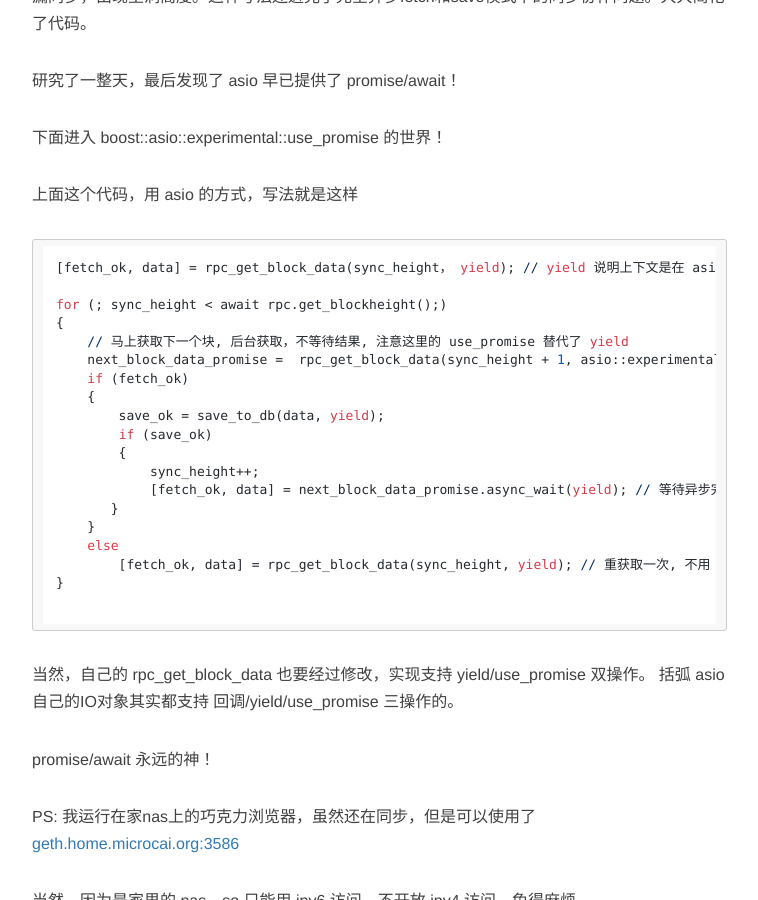
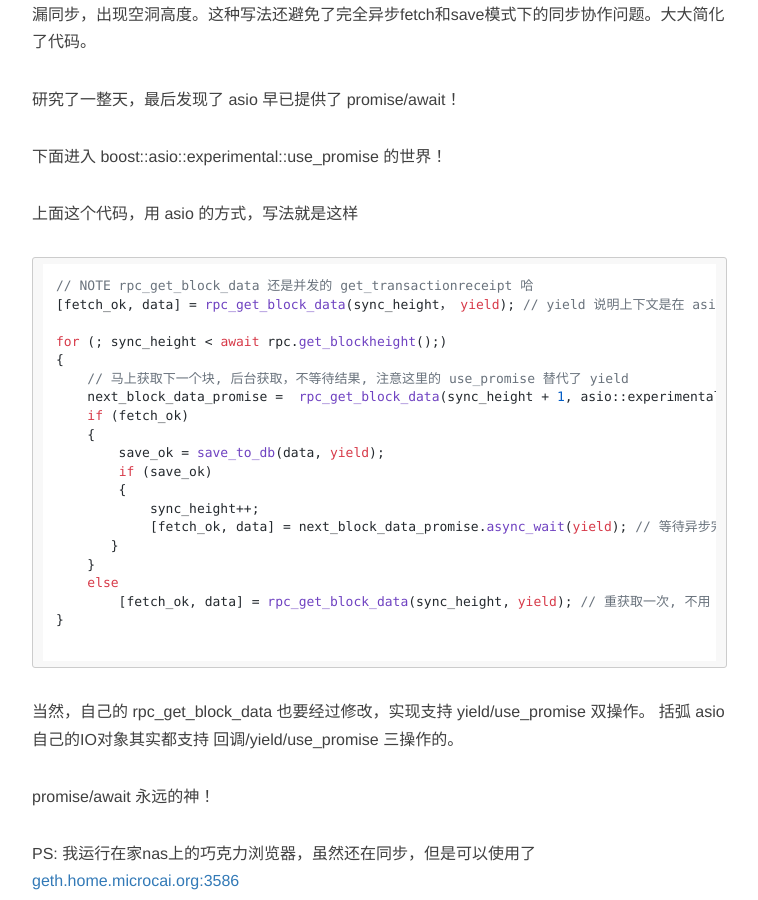
Before and after one commit to microcai/microcai.github.io, a Jekyll site: the page built from _posts/2022-02-04-asio-promise-yyds.md, in a window 1280 px wide and 900 px high, scrolled down 3478 px. Shown: the whole window, without its empty margins (239-997 px from the left). Built offline with Jekyll 4.4.1, drawn with Linux system fonts in a browser that asks for light colours; nearby versions of some CDN libraries; comment, search, counter and statistics services are not loaded; some of the changed text lies outside the part shown.

Commit message:
(⊙﹏⊙)

````diff
--- a/_posts/2022-02-04-asio-promise-yyds.md
+++ b/_posts/2022-02-04-asio-promise-yyds.md
@@ -12,15 +12,15 @@ tags:   [asio, promise, c++20]
 于是寻找更快的客户端。找到了 erigon。erigon 号称2天完成 archive 节点同步。
 结果牛逼是吹大了啊。最后耗费了10天完成了同步。
 
-geth 在同步的时候， rpc 是可用的，geth 同步到哪里， eth_getBlockNumber 返回的高度就是哪里。
+geth 在同步的时候， rpc 是可用的，geth 同步到哪里， eth\_getBlockNumber 返回的高度就是哪里。
 因此在同步的时候，我也开始同步巧克力浏览器的数据了。
 
-巧克力浏览器是通过 eth_getblockbynumber 和 eth_gettransactionreceipt 把所有的交易数据都存入自己的数据库实现的。虽然其实可以等用户浏览到那个块再通过 rpc 获取数据，但是这样轻模式就没有检索功能了。所以还是需要解析所有的交易存入自己的数据库。
+巧克力浏览器是通过 eth\_getblockbynumber 和 eth\_gettransactionreceipt 把所有的交易数据都存入自己的数据库实现的。虽然其实可以等用户浏览到那个块再通过 rpc 获取数据，但是这样轻模式就没有检索功能了。所以还是需要解析所有的交易存入自己的数据库。
 
 最终放弃 geth 二改用 erigon 的时候，巧克力浏览器才同步到一百多万的高度，就被迫停止了。
 
-因为 erigon 只有完成同步，才会更新 eth_getBlockNumber 返回的高度。他同步的方式是先下载所有的块，然后执行，让后更新state数据，然后更新 rpc 接口的数据，然后获取最新高度，然后把落下的全下载回来，然后执行，让后更新state数据，然后更新 rpc 接口的数据，然后获取最新高度，然后把落下的全下载回来，然后执行，让后更新state数据，然后更新 rpc 接口的数据，然后获取最新高度...... 直到最后每次批处理的块只有1个，就算同步彻底完成。
-如果 eth_getBlockNumber 一直返回 0 高度，我的浏览器就没法同步了，于是只能等。
+因为 erigon 只有完成同步，才会更新 eth\_getBlockNumber 返回的高度。他同步的方式是先下载所有的块，然后执行，让后更新state数据，然后更新 rpc 接口的数据，然后获取最新高度，然后把落下的全下载回来，然后执行，让后更新state数据，然后更新 rpc 接口的数据，然后获取最新高度，然后把落下的全下载回来，然后执行，让后更新state数据，然后更新 rpc 接口的数据，然后获取最新高度...... 直到最后每次批处理的块只有1个，就算同步彻底完成。
+如果 eth\_getBlockNumber 一直返回 0 高度，我的浏览器就没法同步了，于是只能等。
 
 问题是，他第一次的批量的时候，就试图从 0 一直批量执行到 1401万高度。结果，执行了10天才批量执行完。这一等就是十天, 等到了除夕前一天啊。执行完毕后，就再次落后十万高度了，于是进入第二次批处理。_因为我在机械盘上运行 erigon，因此 erigon 最后会永远落后几百到几千个高度，不过这个是后话，第一次批处理完成后，我的浏览器又可以开起来同步了_
 
@@ -28,19 +28,19 @@ geth 在同步的时候， rpc 是可用的，geth 同步到哪里， eth_getBlo
 
 因为，按同步速度估算，可没法10天完成巧克力浏览器的同步。大约需要20天，而且 ETA 在增加！最后可能达到了三年之久。为啥我能提前知道eta在增加呢？因为我观察到，同步空快很快，同步内部有交易的块就慢下来了。早期空块多，但是后期基本都是满块。满块的同步速度低到令人发指的超过数秒！
 
-经过研究发现，速度是慢在了 gettransactionreceipt 上。这个接口对未缓存的交易返回速度需要数百毫秒。_第二次调用其实几个毫秒就返回了._
+经过研究发现，速度是慢在了 get\_transactionreceipt 上。这个接口对未缓存的交易返回速度需要数百毫秒。_第二次调用其实几个毫秒就返回了._
 而巧克力浏览器访问的都是数年前的交易，都是属于 old data。因此每次调用它都要等待几百毫秒。
 如果一个块里有个一百个交易，同步速度就惊人的 slow down 了。
 
-如果把gettransactionreceipt的调用并发化呢？
+如果把get\_transactionreceipt的调用并发化呢？
 
 大过年的，大家在看春晚，我却在敲代码。在改进巧克力浏览器的同步速度。完成批量同步，需要对原来的代码进行2个改进，第一个改进，是让原来的 jsonrpc 接口支持 pipelining，其次是实现 *等待所有协程完成* 的一个 asio 协程工具。虽然用在线程上此类的工具汗牛充栋，但是用在asio的协程上的工具可是 non-exist的。
-有了这2个工具，只要把原来 for each transaction ; do get_transactioreceipt ; done 的代码，改成一次创建所有的协程去 get_transactioreceipt . 然后等待协程返回然后收集结果。 基本上就是 c++ 版的 asyncjs 里的并发 map 操作。
+有了这2个工具，只要把原来 for each transaction ; do get\_transactioreceipt ; done 的代码，改成一次创建所有的协程去 get\_transactioreceipt . 然后等待协程返回然后收集结果。 基本上就是 c++ 版的 asyncjs 里的并发 map 操作。
 
-原来的 jsonrpc client，采取的做法是  async_write 后 async_read (当然是带 yield 的协程版），这样每次只能等待 rpc 返回后才能发起下一个 rpc 调用。
-如果不改进 这个客户端类的代码，就只能被迫使用连接池才能并发调用 get_transactioreceipt 了。因此改进了这个 rpc 对象的代码， 可以在多个协程里并发的调用 jsonrpc.async_req(params, yield);
+原来的 jsonrpc client，采取的做法是  async\_write 后 async\_read (当然是带 yield 的协程版），这样每次只能等待 rpc 返回后才能发起下一个 rpc 调用。
+如果不改进 这个客户端类的代码，就只能被迫使用连接池才能并发调用 get\_transactioreceipt 了。因此改进了这个 rpc 对象的代码， 可以在多个协程里并发的调用 jsonrpc.async\_req(params, yield);
 
-并发 get_transactioreceipt 的版本上线后，同步速度一下子就改进了！块里交易量的多寡，对同步速度的影响就小下来了。当然是不能指望它毫无影响的 _:)_。
+并发 get\_transactioreceipt 的版本上线后，同步速度一下子就改进了！块里交易量的多寡，对同步速度的影响就小下来了。当然是不能指望它毫无影响的 _:)_。
 
 这样就过了一个愉快的除夕和新年。
 
@@ -79,6 +79,7 @@ save_block
 这个时候，我很怀念 nodejs 的 promise/await ， 如果有 promise 就好了，我的代码可以改成这样。
 
 ```
+// NOTE rpc_get_block_data 还是并发的 get_transactionreceipt 哈
 [fetch_ok, data] = await rpc_get_block_data(sync_height)
 
 for (; sync_height < await rpc.get_blockheight();)
@@ -109,6 +110,7 @@ for (; sync_height < await rpc.get_blockheight();)
 上面这个代码，用 asio 的方式，写法就是这样
 
 ```
+// NOTE rpc_get_block_data 还是并发的 get_transactionreceipt 哈
 [fetch_ok, data] = rpc_get_block_data(sync_height， yield); // yield 说明上下文是在 asio::spawn 开启的协程里
 
 for (; sync_height < await rpc.get_blockheight();)
@@ -130,7 +132,7 @@ for (; sync_height < await rpc.get_blockheight();)
 
 ```
 
-当然，自己的 rpc_get_block_data 也要经过修改，实现支持 yield/use_promise 双操作。 括弧 asio 自己的IO对象其实都支持 回调/yield/use_promise 三操作的。
+当然，自己的 rpc\_get\_block\_data 也要经过修改，实现支持 yield/use\_promise 双操作。 括弧 asio 自己的IO对象其实都支持 回调/yield/use\_promise 三操作的。
 
 
 promise/await 永远的神！
````
